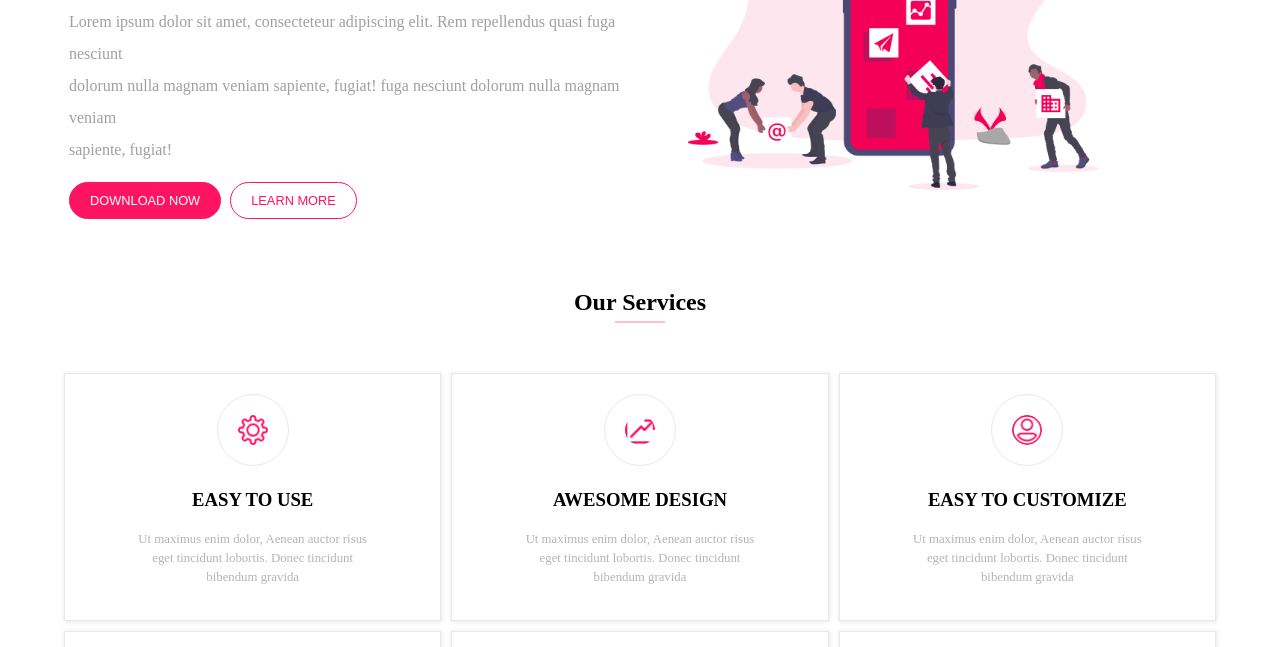
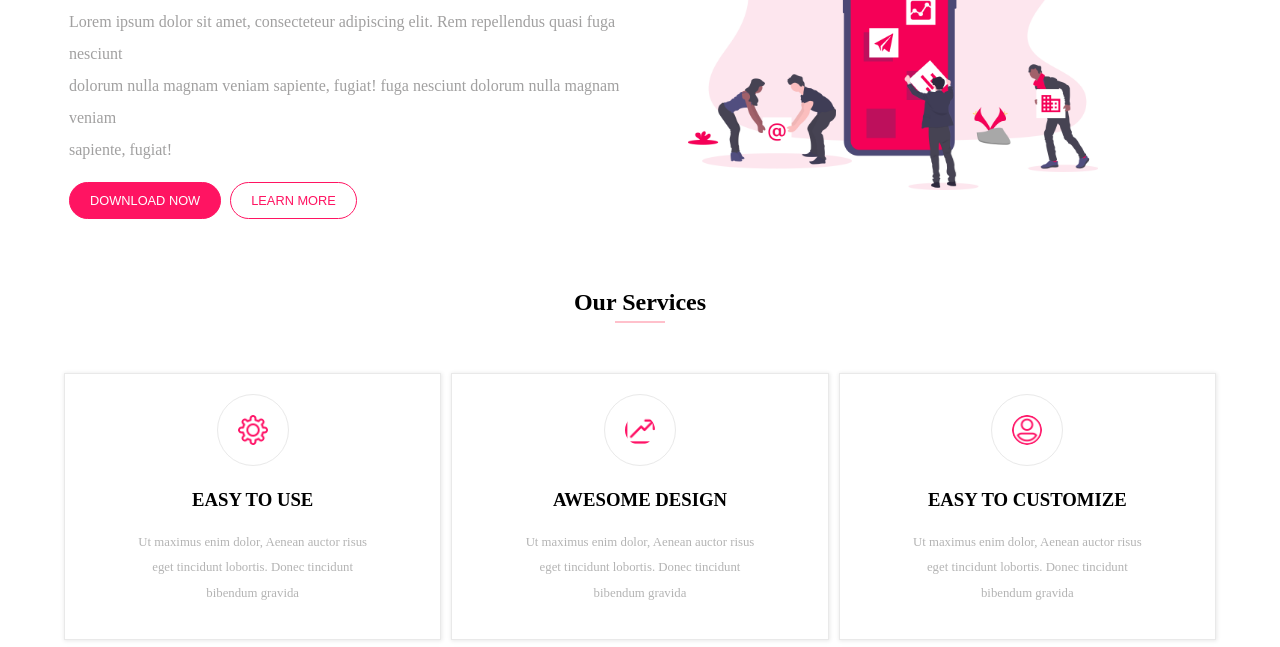
Before and after one commit to Queen-esther01/SCA-web-project, a plain HTML site: page index.html in a window 1280 px wide. Shown: the part 277-924 px from the top of the page. Drawn offline with nearby package versions, Linux system fonts and the light colour scheme.

Commit message:
Increase line height for service card

```diff
--- a/css/style.css
+++ b/css/style.css
@@ -153,7 +153,7 @@ i{
 }
 .service_card_description{
     font-size: 0.8em;
-    line-height: 1.5em;
+    line-height: 2em;
     color: rgb(180, 180, 180);
 }
 
```
